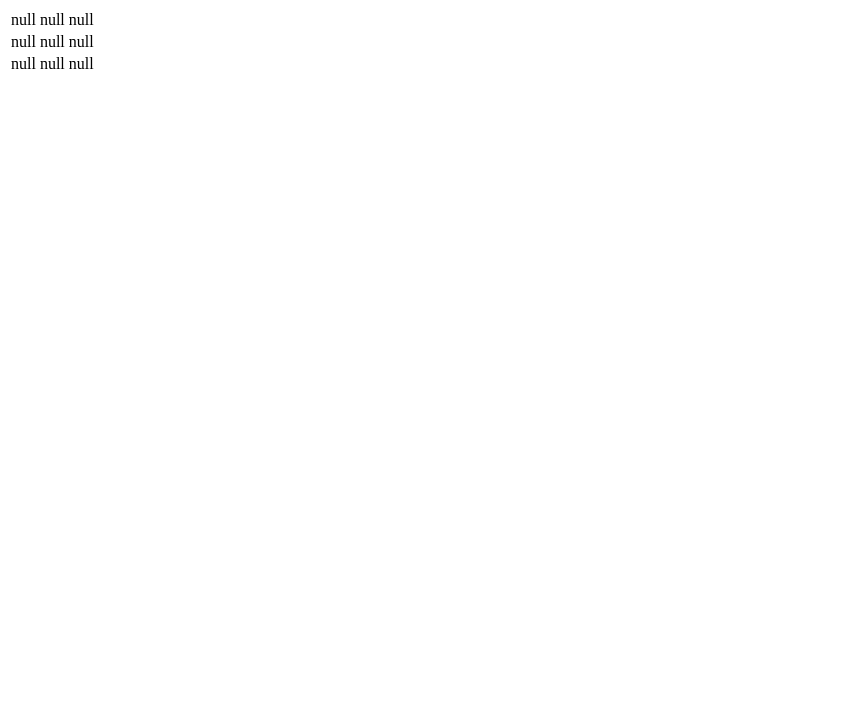
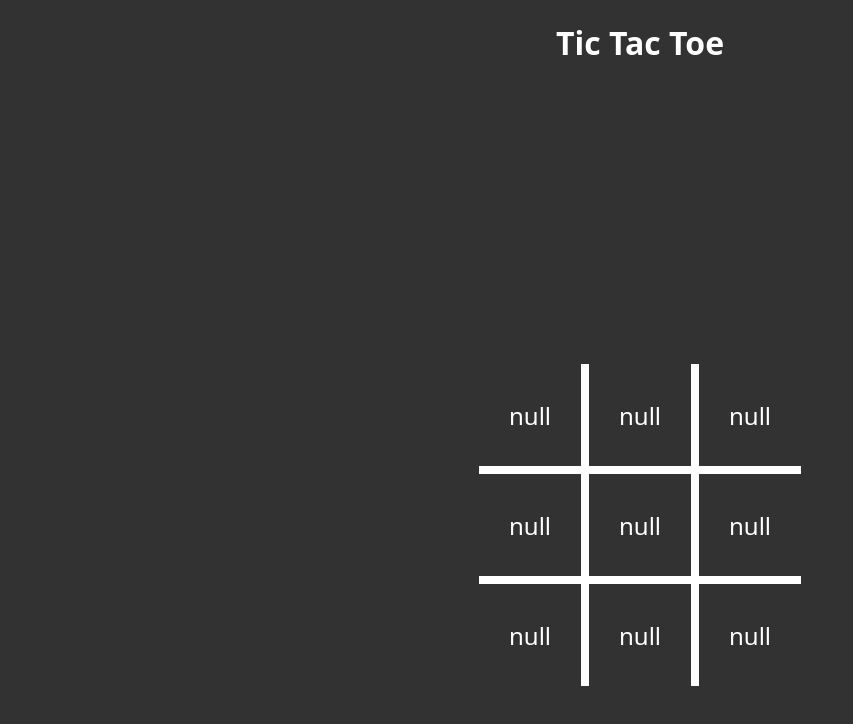
Before and after one commit to lucasxgraf/da_tic-tac-toe, a plain HTML site: page index.html in a window 1280 px wide. Shown: the whole page, without its empty margins (0-853 px from the left). Drawn offline with Linux system fonts and the light colour scheme.

Commit message:
add main style

```diff
--- a/index.html
+++ b/index.html
@@ -8,6 +8,8 @@
 </head>
 <body onload="init()">
 
+  <h1>Tic Tac Toe</h1>
+
   <div id="content"></div>
 
   <script src="script.js"></script>
--- a/style.css
+++ b/style.css
@@ -0,0 +1,49 @@
+/* Gesamte Seite */
+body {
+  margin: 0;
+  padding: 0;
+  background-color: #323232;
+  color: white;
+  font-family: system-ui, -apple-system, BlinkMacSystemFont, 'Segoe UI', Roboto, Oxygen, Ubuntu, Cantarell, 'Open Sans', 'Helvetica Neue', sans-serif;
+}
+
+/* Überschrift */
+h1 {
+  margin-bottom: 300px;
+  text-align: center;
+}
+
+/* Content */
+#content {
+  display: flex;
+  justify-content: center;
+  align-items: center;
+}
+
+/* Tabelle */
+table {
+  border-collapse: collapse; /* Trennlinien nur innerhalb der Tabelle */
+}
+
+td {
+  width: 100px;
+  height: 100px;
+  text-align: center;
+  vertical-align: middle;
+  font-size: 24px;
+  border: 8px solid white; /* Weiße Trennlinien */
+  color: white;
+}
+
+table tr:first-child td {
+  border-top: 0;
+}
+table tr td:first-child {
+  border-left: 0;
+}
+table tr:last-child td {
+  border-bottom: 0;
+}
+table tr td:last-child {
+  border-right: 0;
+}
```
